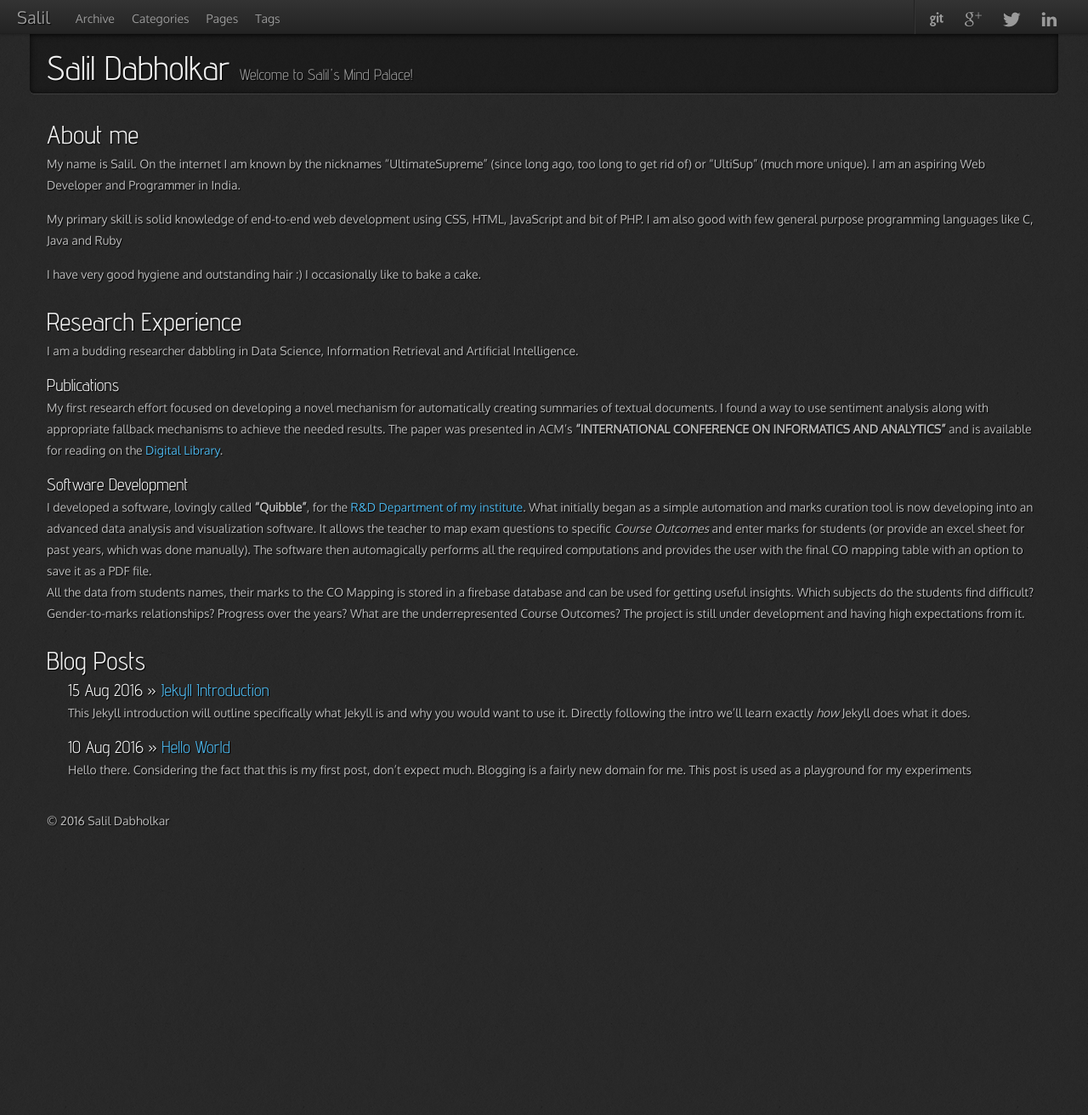
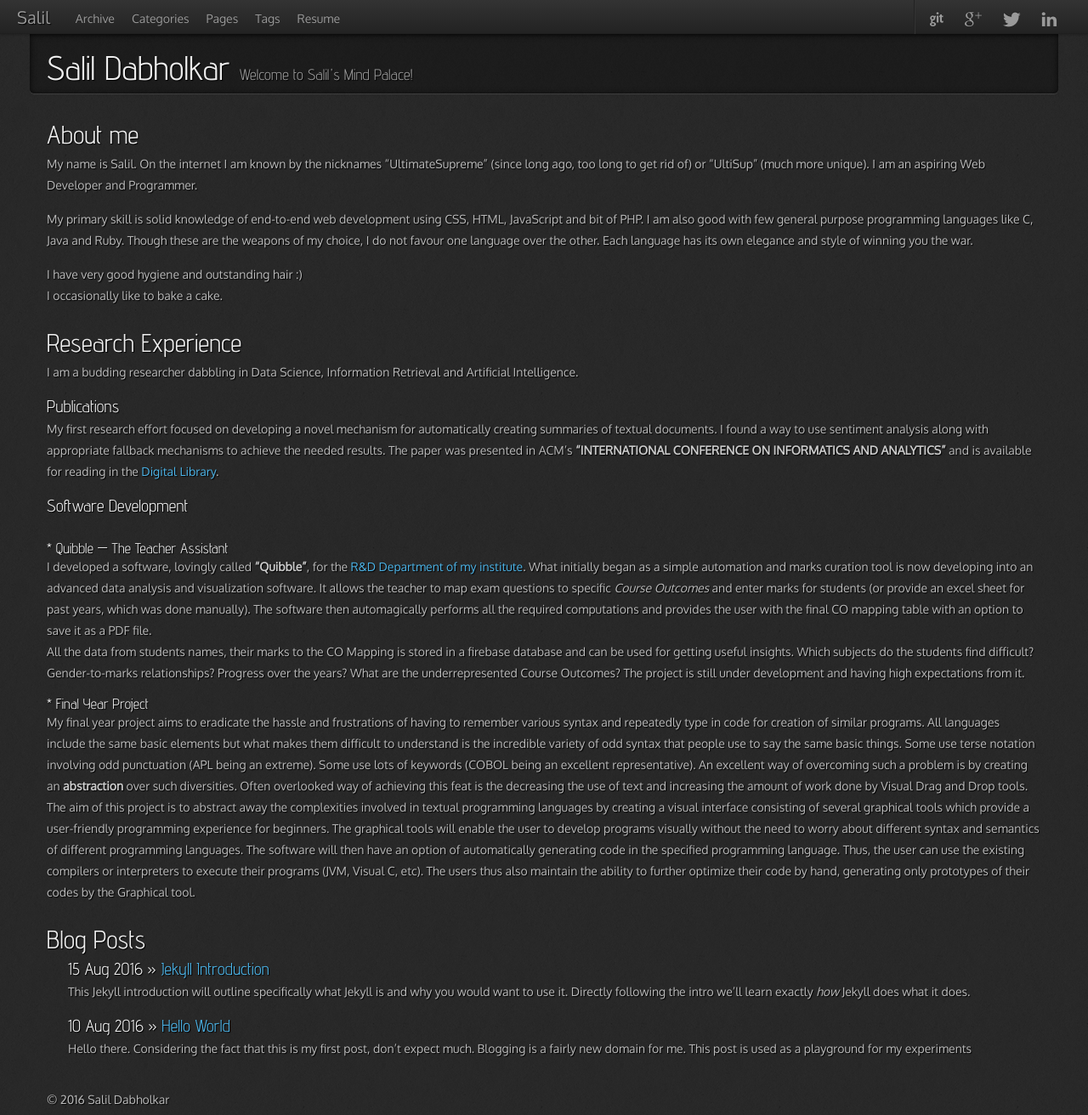
Before and after one commit to salildabholkar/salildabholkar.github.com, a Jekyll site: the page built from index.md, in a window 1280 px wide. Shown: the whole page at 85% size. Built offline with Jekyll 4.4.1, drawn with Linux system fonts in a browser that asks for light colours; nearby versions of some CDN libraries; before the commit the page ends 984 px from its top, so only the background shows below that.

Commit message:
add BE project

```diff
--- a/_includes/themes/hooligan/default.html
+++ b/_includes/themes/hooligan/default.html
@@ -46,6 +46,7 @@
                 {% assign pages_list = site.pages %}
                 {% assign group = 'navigation' %}
                 {% include JB/pages_list %}
+				<li><a href=Resume.pdf>Resume</a></li>
               </ul>
               <ul class="nav pull-right social visible-desktop">
                 <li class="divider-vertical"></li>
--- a/assets/themes/hooligan/css/style.css
+++ b/assets/themes/hooligan/css/style.css
@@ -66,6 +66,9 @@ h2 {
 }
 h3 {
   font-size: 20px;
+}
+h4 {
+  font-size: 17px;
 }
 /* line 61, ../_sass/_base.scss */
 pre, code {
@@ -464,3 +467,7 @@ table tr td[align="left"] {
 table tr td[align="center"] {
   text-align: center;
 }
+
+strong, b {
+	color: #ccc;
+}
--- a/index.md
+++ b/index.md
@@ -2,15 +2,15 @@
 layout: page
 title: Salil Dabholkar
 tagline: Welcome to Salil's Mind Palace!
-description: Salil Dabholkar takes you on a tour of his Mind Palace
+description: Salil Dabholkar takes you on a tour of his Mind Palace. Know more about him and his interests.
 ---
 {% include JB/setup %}
 
 ## About me
-My name is Salil. On the internet I am known by the nicknames "UltimateSupreme" (since long ago, too long to get rid of) or "UltiSup" (much more unique). I am an aspiring Web Developer and Programmer in India.
+My name is Salil. On the internet I am known by the nicknames "UltimateSupreme" (since long ago, too long to get rid of) or "UltiSup" (much more unique). I am an aspiring Web Developer and Programmer.
 
 My primary skill is solid knowledge of end-to-end web development using CSS, HTML, JavaScript and bit of PHP.
-I am also good with few general purpose programming languages like C, Java and Ruby
+I am also good with few general purpose programming languages like C, Java and Ruby. Though these are the weapons of my choice, I do not favour one language over the other. Each language has its own elegance and style of winning you the war.
 
 I have very good hygiene and outstanding hair :)
 I occasionally like to bake a cake.
@@ -20,11 +20,17 @@ I occasionally like to bake a cake.
 I am a budding researcher dabbling in Data Science, Information Retrieval and Artificial Intelligence.
 
 ### Publications
-My first research effort focused on developing a novel mechanism for automatically creating summaries of textual documents. I found a way to use sentiment analysis along with appropriate fallback mechanisms to achieve the needed results. The paper was presented in ACM's **"INTERNATIONAL CONFERENCE ON INFORMATICS AND ANALYTICS"** and is available for reading on the [Digital Library](http://dl.acm.org).
+My first research effort focused on developing a novel mechanism for automatically creating summaries of textual documents. I found a way to use sentiment analysis along with appropriate fallback mechanisms to achieve the needed results. The paper was presented in ACM's **"INTERNATIONAL CONFERENCE ON INFORMATICS AND ANALYTICS"** and is available for reading in the [Digital Library](http://dl.acm.org).
 
-### Software Development
+### Software Development<br><br>
+
+#### * Quibble &mdash; The Teacher Assistant
 I developed a software, lovingly called **"Quibble"**, for the [R&D Department of my institute](http://www.sfitengg.org/R_and_D.php). What initially began as a simple automation and marks curation tool is now developing into an advanced data analysis and visualization software. It allows the teacher to map exam questions to specific *Course Outcomes* and enter marks for students (or provide an excel sheet for past years, which was done manually). The software then automagically performs all the required computations and provides the user with the final CO mapping table with an option to save it as a PDF file.
 All the data from students names, their marks to the CO Mapping is stored in a firebase database and can be used for getting useful insights. Which subjects do the students find difficult? Gender-to-marks relationships? Progress over the years? What are the underrepresented Course Outcomes? The project is still under development and having high expectations from it.
+
+#### * Final Year Project
+My final year project aims to eradicate the hassle and frustrations of having to remember various syntax and repeatedly type in code for creation of similar programs. All languages include the same basic elements but what makes them difficult to understand is the incredible variety of odd syntax that people use to say the same basic things. Some use terse notation involving odd punctuation (APL being an extreme). Some use lots of keywords (COBOL being an excellent representative). An excellent way of overcoming such a problem is by creating an **abstraction** over such diversities. Often overlooked way of achieving this feat is the decreasing the use of text and increasing the amount of work done by Visual Drag and Drop tools.
+The aim of this project is to abstract away the complexities involved in textual programming languages by creating a visual interface consisting of several graphical tools which provide a user-friendly programming experience for beginners. The graphical tools will enable the user to develop programs visually without the need to worry about different syntax and semantics of different programming languages. The software will then have an option of automatically generating code in the specified programming language. Thus, the user can use the existing compilers or interpreters to execute their programs (JVM, Visual C, etc). The users thus also maintain the ability to further optimize their code by hand, generating only prototypes of their codes by the Graphical tool.
 
 
 ## Blog Posts
```
